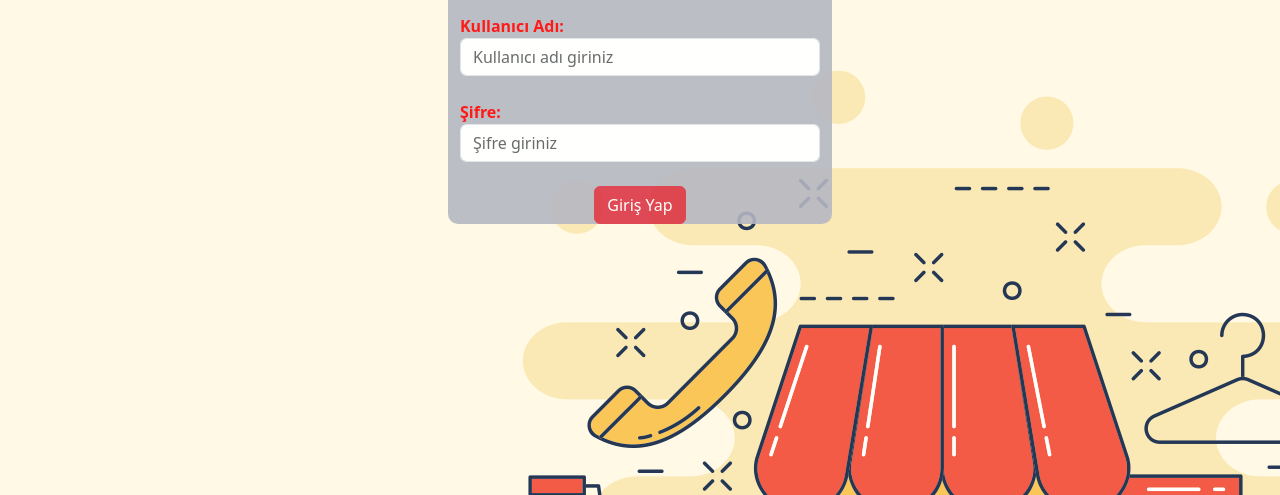
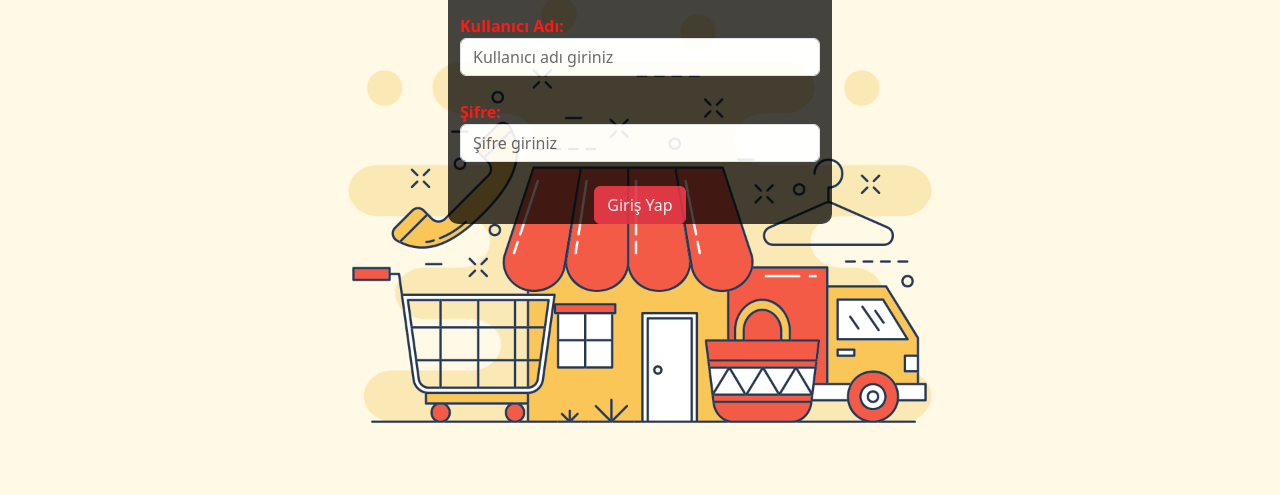
Before and after one commit to FurkanSahin2/E-TicaretDemo, a website: page login.html in a window 1280 px wide. Shown: the part 150-645 px from the top of the page. Drawn offline with nearby package versions, Linux system fonts and the light colour scheme.

Commit message:
1.11.2023

```diff
--- a/login.html
+++ b/login.html
@@ -13,6 +13,7 @@
          body {
          background-image: url('img/e-ticaret.png');
          opacity: 0.9;
+         background-size:100%;
          }
       </style>
       <div class="body"></div>
@@ -36,7 +37,7 @@
       <script src="https://code.jquery.com/jquery-3.3.1.slim.min.js" integrity="sha384-q8i/X+965DzO0rT7abK41JStQIAqVgRVzpbzo5smXKp4YfRvH+8abtTE1Pi6jizo" crossorigin="anonymous"></script>
       <script src='http://codepen.io/assets/libs/fullpage/jquery.js'></script>
       <form id="loginForm" runat="server">
-         <div class="container" style="width: 30%; height:auto; background-color: rgb(181, 183, 194); margin-top: 70px; border-radius: 10px">
+         <div class="container" style="width: 30%; height:auto; background-color: rgba(0, 0, 0, 0.818); margin-top: 70px; border-radius: 10px">
             <div class="form-group">
                <br />
                <h2 class="text-center" style="color: red;">Kullanıcı Girişi</h2>
```
Also changed, not shown: index.html (+1 -1 lines).
